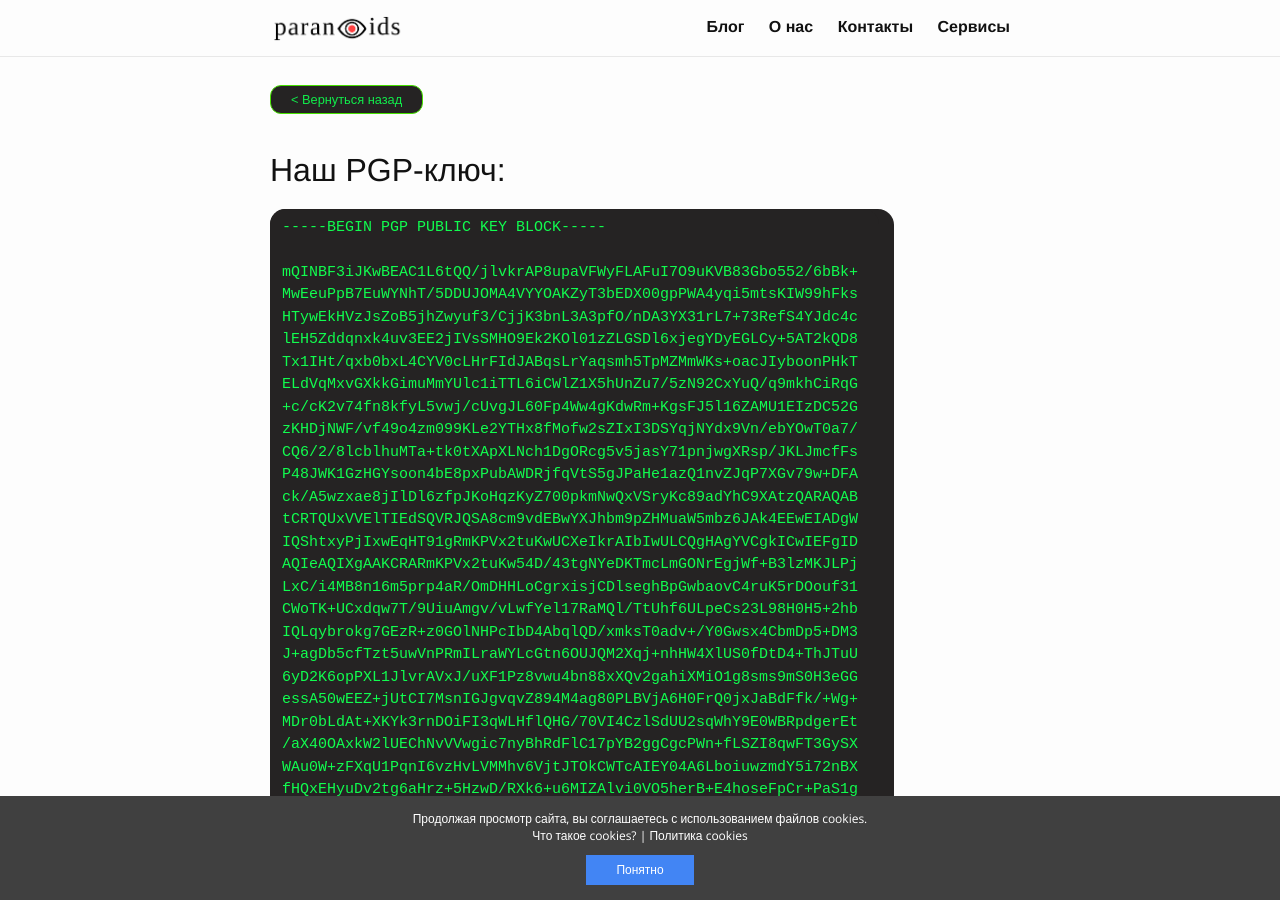
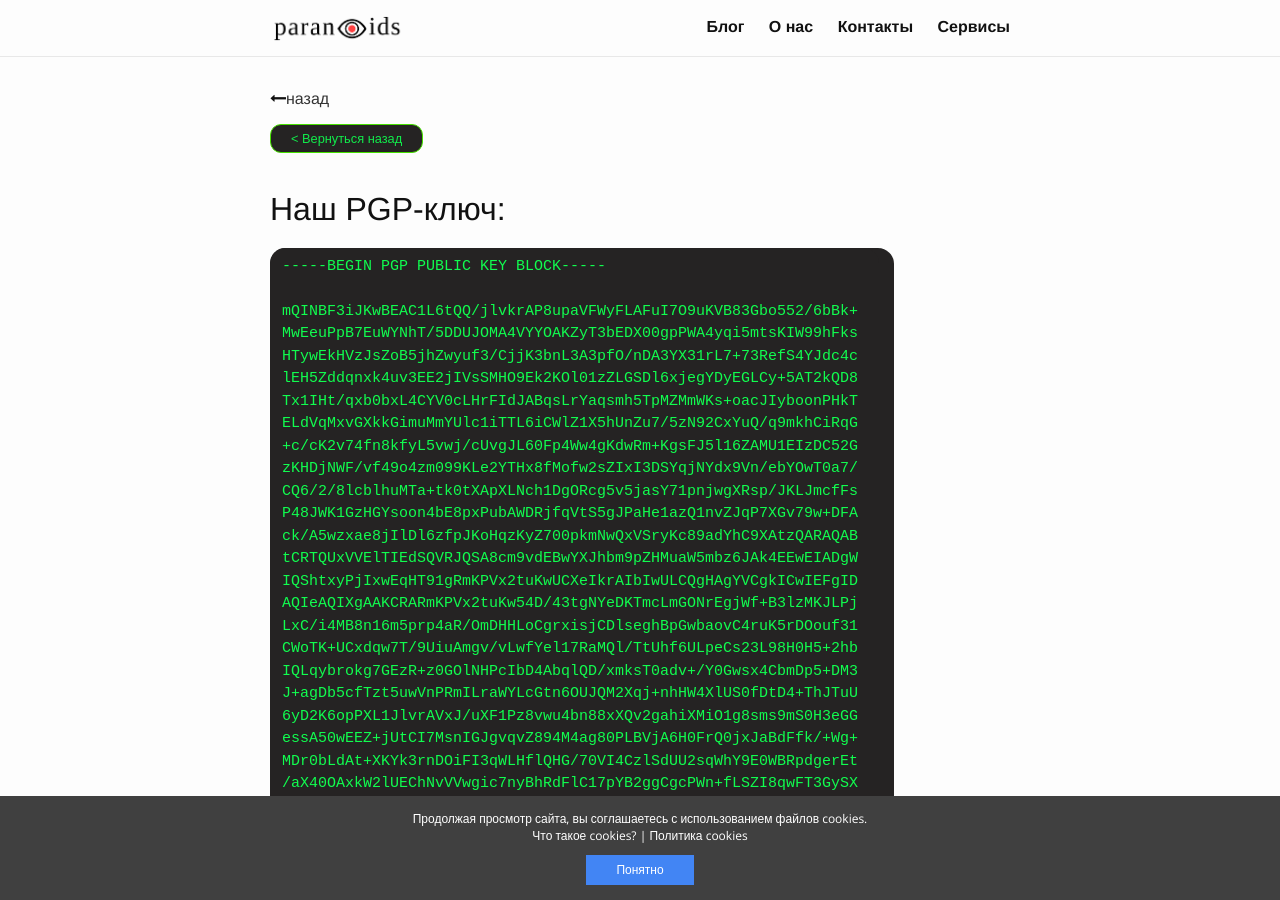
Before and after one commit to 2b7E1n6D0e5R7/2b7E1n6D0e5R7.github.io, a Jekyll site: the page built from _pages/pgp.md, in a window 1280 px wide and 900 px high. Built offline with Jekyll 4.4.1, drawn with Linux system fonts in a browser that asks for light colours.

Commit message:
Update pgp.md

````diff
--- a/_pages/pgp.md
+++ b/_pages/pgp.md
@@ -3,7 +3,10 @@ layout: default
 title: PGP
 permalink: /pgp/
 ---
-<a href="/сontact" class="glo_a">< Вернуться назад</a>
+
+  <a href="/сontact/"><i class="icon fa fa-long-arrow-left"></i>назад</a>
+
+<a href="/сontact/" class="glo_a">< Вернуться назад</a>
 # Наш PGP-ключ:
 
 ```html
````
